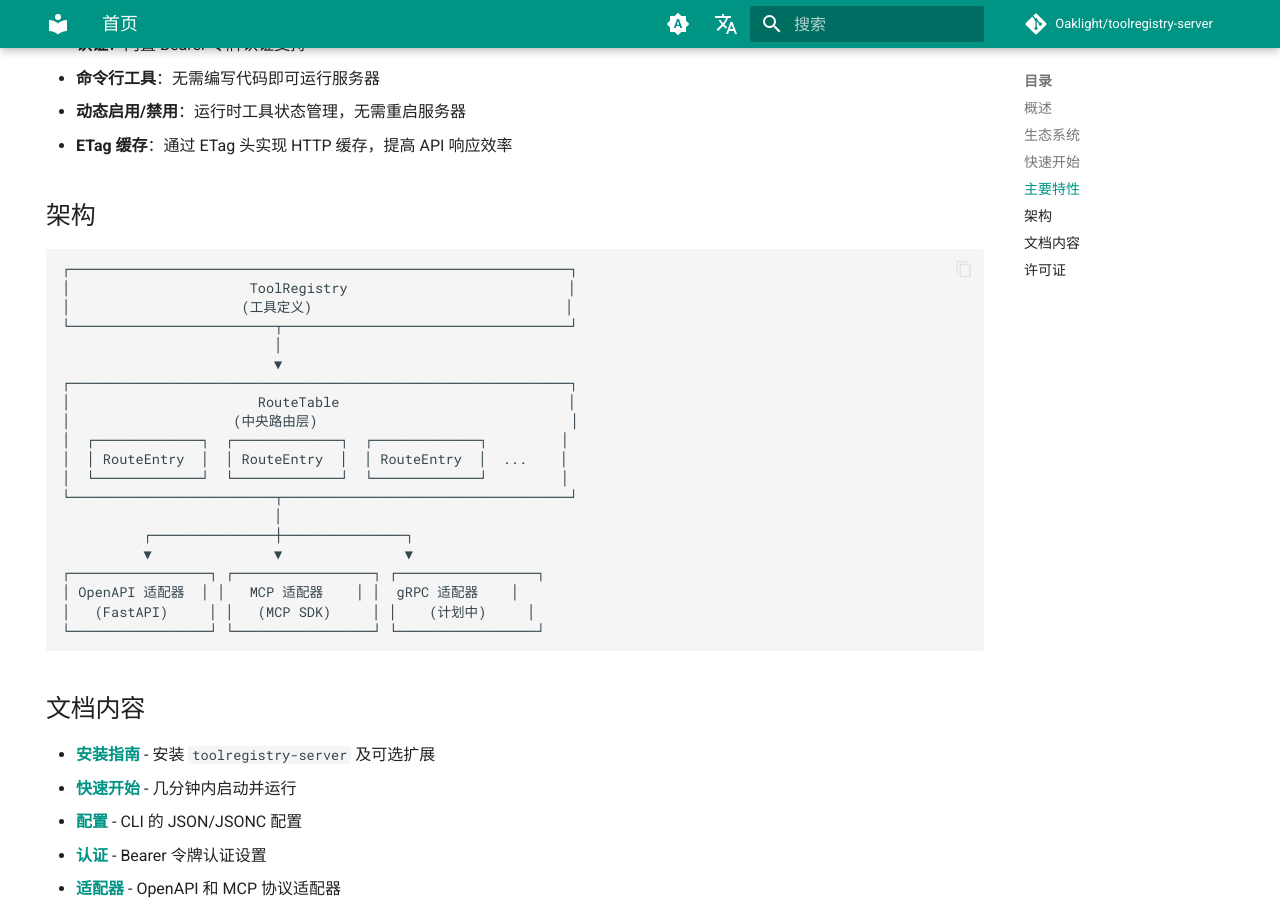
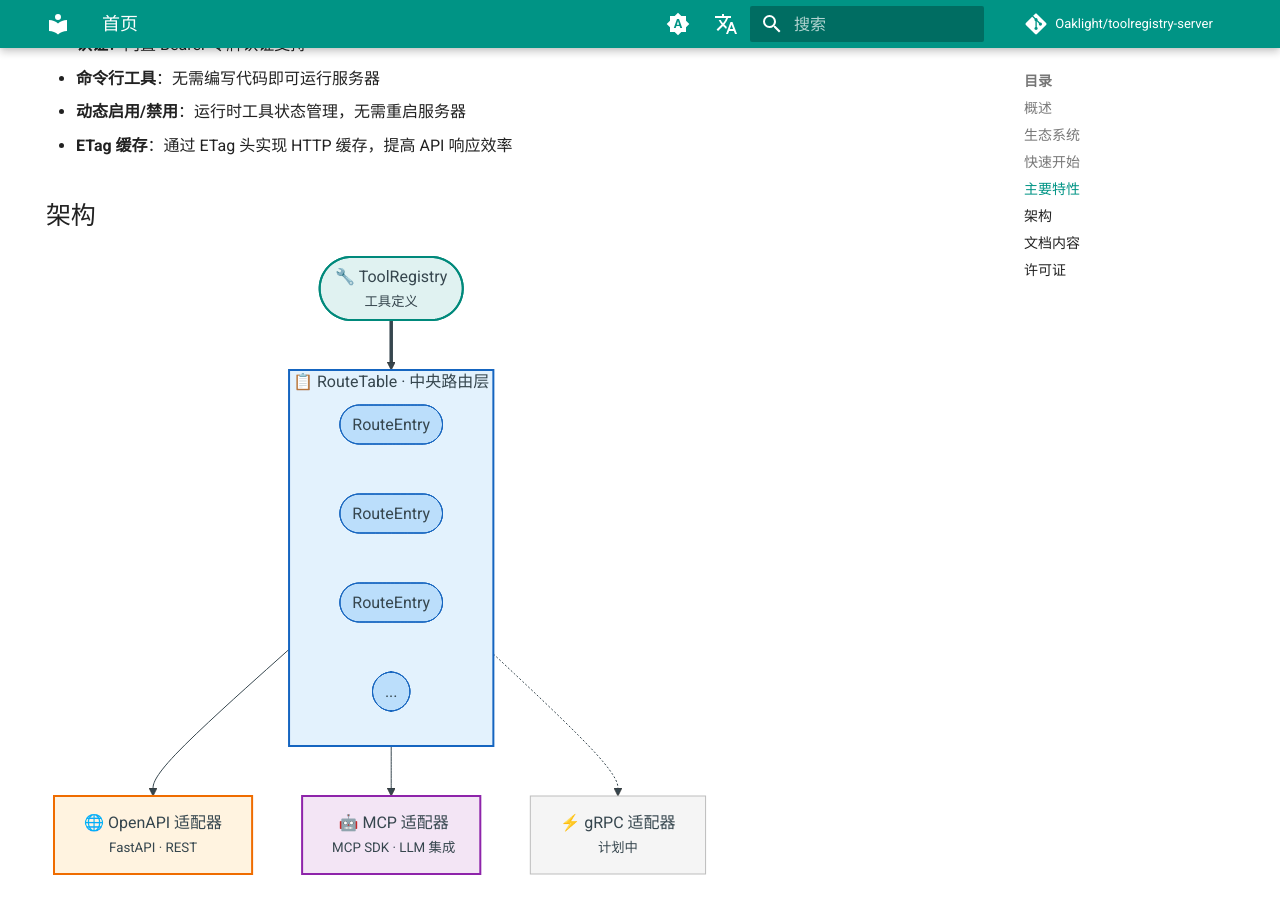
Before and after one commit to Oaklight/toolregistry-server, an MkDocs documentation site: the page built from docs/index.md, in a window 1280 px wide and 900 px high, scrolled down 1557 px. Built offline with MkDocs 1.6.1 and Material for MkDocs 9.7.7, drawn with Linux system fonts in a browser that asks for light colours; comment, search, counter and statistics services are not loaded; part of the change alters nothing that is shown.

Commit message:
fix: 替换 ASCII 架构图为 mermaid 图表，启用 mermaid 支持

````diff
--- a/docs/index.md
+++ b/docs/index.md
@@ -73,27 +73,36 @@ app = create_openapi_app(route_table)
 
 ## 架构
 
-```
-┌─────────────────────────────────────────────────────────────┐
-│                      ToolRegistry                           │
-│                     (工具定义)                               │
-└─────────────────────────┬───────────────────────────────────┘
-                          │
-                          ▼
-┌─────────────────────────────────────────────────────────────┐
-│                       RouteTable                            │
-│                    (中央路由层)                               │
-│  ┌─────────────┐  ┌─────────────┐  ┌─────────────┐         │
-│  │ RouteEntry  │  │ RouteEntry  │  │ RouteEntry  │  ...    │
-│  └─────────────┘  └─────────────┘  └─────────────┘         │
-└─────────────────────────┬───────────────────────────────────┘
-                          │
-          ┌───────────────┼───────────────┐
-          ▼               ▼               ▼
-┌─────────────────┐ ┌─────────────────┐ ┌─────────────────┐
-│ OpenAPI 适配器  │ │   MCP 适配器    │ │  gRPC 适配器    │
-│   (FastAPI)     │ │   (MCP SDK)     │ │    (计划中)     │
-└─────────────────┘ └─────────────────┘ └─────────────────┘
+```mermaid
+graph TD
+    TR(["🔧 ToolRegistry<br/><small>工具定义</small>"])
+
+    subgraph RT ["📋 RouteTable · 中央路由层"]
+        direction LR
+        RE1([RouteEntry])
+        RE2([RouteEntry])
+        RE3([RouteEntry])
+        RE4(["..."])
+    end
+
+    OA["🌐 OpenAPI 适配器<br/><small>FastAPI · REST</small>"]
+    MA["🤖 MCP 适配器<br/><small>MCP SDK · LLM 集成</small>"]
+    GA["⚡ gRPC 适配器<br/><small>计划中</small>"]
+
+    TR ==> RT
+    RT --> OA
+    RT --> MA
+    RT -.-> GA
+
+    style TR fill:#e0f2f1,stroke:#00897b,stroke-width:2px,color:#004d40
+    style RT fill:#e3f2fd,stroke:#1565c0,stroke-width:2px,color:#0d47a1
+    style OA fill:#fff3e0,stroke:#ef6c00,stroke-width:2px,color:#e65100
+    style MA fill:#f3e5f5,stroke:#8e24aa,stroke-width:2px,color:#6a1b9a
+    style GA fill:#f5f5f5,stroke:#bdbdbd,stroke-width:1px,color:#9e9e9e
+    style RE1 fill:#bbdefb,stroke:#1565c0,color:#0d47a1
+    style RE2 fill:#bbdefb,stroke:#1565c0,color:#0d47a1
+    style RE3 fill:#bbdefb,stroke:#1565c0,color:#0d47a1
+    style RE4 fill:#bbdefb,stroke:#1565c0,color:#0d47a1
 ```
 
 ## 文档内容
--- a/mkdocs.yml
+++ b/mkdocs.yml
@@ -88,7 +88,11 @@ nav:
 markdown_extensions:
   - admonition
   - pymdownx.details
-  - pymdownx.superfences
+  - pymdownx.superfences:
+      custom_fences:
+        - name: mermaid
+          class: mermaid
+          format: !!python/name:pymdownx.superfences.fence_code_format
   - pymdownx.highlight:
       anchor_linenums: true
       line_spans: __span
````
